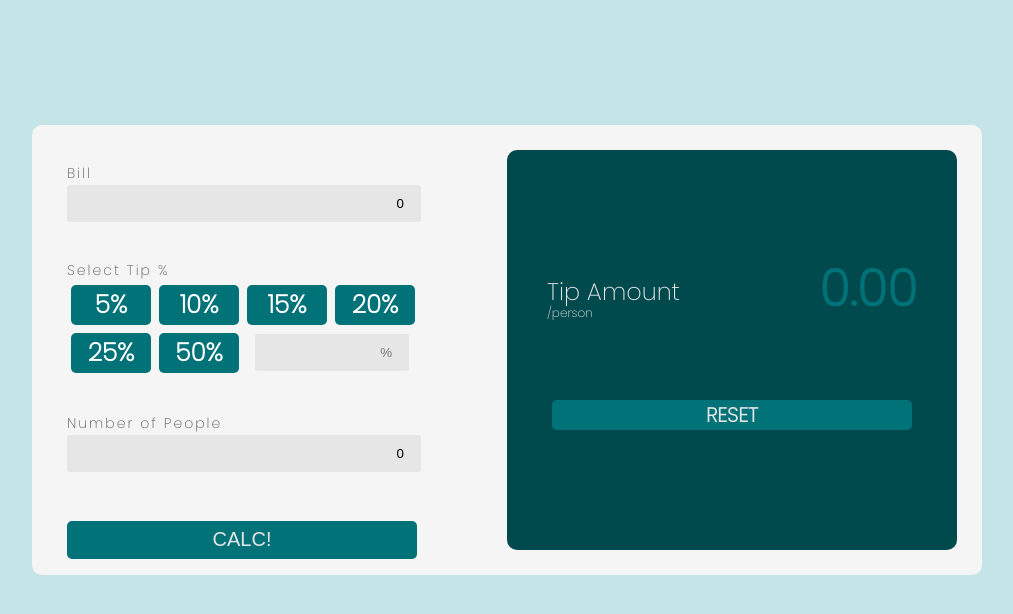
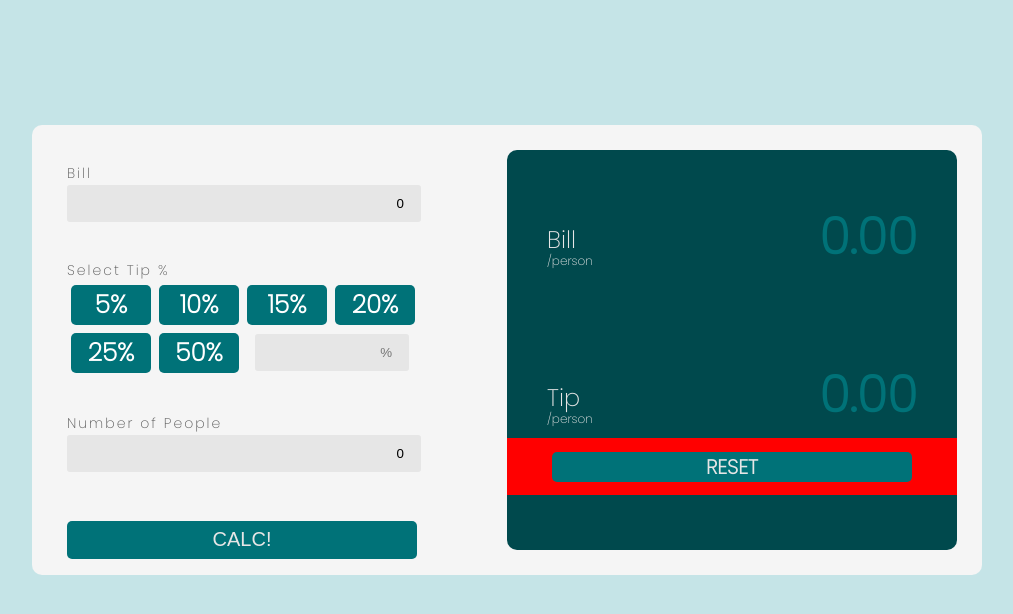
Before and after one commit to MarcinMaciejewski12/tipApp, a React (Create React App) app: page / in a window 1280 px wide. Shown: the top 614 px of the page, without its empty margins (133-1146 px from the left). Built offline with nearby package versions, Linux system fonts and the light colour scheme.

Commit message:
update some of styles

```diff
--- a/src/components/billSelector/BillCalculateStyle.tsx
+++ b/src/components/billSelector/BillCalculateStyle.tsx
@@ -77,6 +77,12 @@ export const TipSelector = styled.section`
     }
 `
 
+// ACTIVE BUTTON STYLE
+
+export const ActiveButton = styled.button`
+    background-color: hsl(183, 100%, 23.52941176470588%);
+`
+
 export const NumberOfPeopleSection = styled.section`
     width: 100%;
     height: 50px;
--- a/src/components/tipValue/TipValue.tsx
+++ b/src/components/tipValue/TipValue.tsx
@@ -1,25 +1,30 @@
 import React from "react";
-import { BillValueContainer, TipAmount,ResetButton  } from "./TipValueStyle";
+import { BillValueContainer, TipAmount,ResetButton, BillValue  } from "./TipValueStyle";
 interface TipProps  {
   calculateBill: number
   zeroValue: any;
 }
-const TipValue = ({ calculateBill, zeroValue }:TipProps) => {
-
-
-   return <BillValueContainer>
-    <TipAmount>
+const TipValue = ({ calculateBill, zeroValue }:TipProps) =>
+<BillValueContainer>
+  <div>
+  <BillValue>
     <div>
-     <h1>Tip Amount</h1>
+      <h1>Bill</h1>
+      <p>/person</p>
+    </div>
+    <h2>{calculateBill.toFixed(2)}</h2>
+  </BillValue>
+  <TipAmount>
+    <div>
+      <h1>Tip</h1>
       <p>/person</p>
     </div>
     <h2>{calculateBill.toFixed(2)}</h2>
     </TipAmount>
-    <ResetButton>
-       <h1 onClick={zeroValue}>RESET</h1>
-        </ResetButton>
-    </BillValueContainer>
-
-}
+  </div>
+  <ResetButton>
+    <h1 onClick={zeroValue}>RESET</h1>
+  </ResetButton>
+</BillValueContainer>
 
 export default TipValue;
--- a/src/components/tipValue/TipValueStyle.tsx
+++ b/src/components/tipValue/TipValueStyle.tsx
@@ -9,6 +9,32 @@ export const BillValueContainer = styled.div`
 `
 
 export const TipAmount = styled.section`
+    width: 100%;
+    display: flex;
+    justify-content: space-between;
+    align-items: center;
+    color:hsl(183, 100%, 23.52941176470588%);
+    margin-bottom: 50px;
+    & div {
+        display: block;
+        height: 70px;
+        margin-left: 40px;
+        color: #e6e6e6;
+    }
+    & h1 {
+        margin-bottom: 0px;
+        font-weight: 5;
+    }
+    & p {
+        margin-top: -5px;
+        font-size: 12px;
+    }
+    & h2 {
+        margin-right: 40px;
+        font-size: 50px;
+    }
+`
+export const BillValue = styled.section`
     width: 100%;
     display: flex;
     justify-content: space-between;
@@ -36,6 +62,7 @@ export const TipAmount = styled.section`
 `
 export const ResetButton = styled.div`
     width: 100%;
+    background: red;
     display: flex;
     justify-content: center;
     align-items: center;
```
